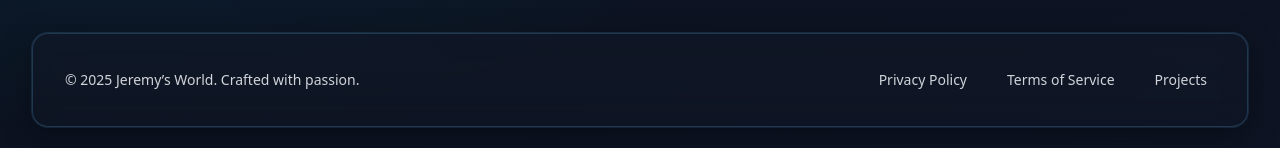
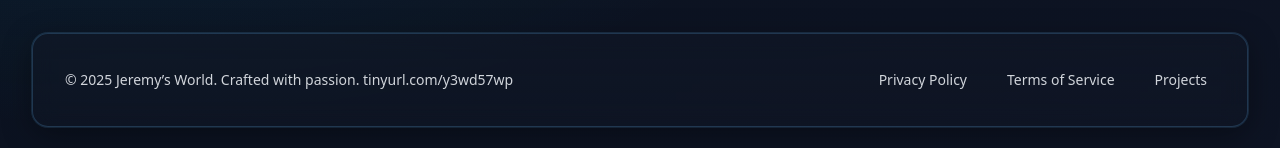
Before and after one commit to jeremyhuangmiami/jeremyworld-website, a plain HTML site: page public/index.html in a window 1280 px wide. Shown: the part 951-1099 px from the top of the page. Drawn offline with nearby package versions, Linux system fonts and the light colour scheme.

Commit message:
Update index.html

```diff
--- a/public/index.html
+++ b/public/index.html
@@ -231,7 +231,7 @@
     <div class="mx-auto max-w-7xl px-4 sm:px-6 lg:px-8">
       <div class="glass rounded-2xl px-5 sm:px-8 py-8">
         <div class="flex flex-col sm:flex-row items-center justify-between gap-4">
-          <p class="text-sm text-gray-300">&copy; 2025 Jeremy’s World. Crafted with passion.</p>
+          <p class="text-sm text-gray-300">&copy; 2025 Jeremy’s World. Crafted with passion. tinyurl.com/y3wd57wp</p>
           <div class="flex items-center gap-6 text-sm">
             <a href="privacypolicy.html" class="text-gray-300 hover:text-white focus-ring rounded-md px-2 py-1">Privacy Policy</a>
             <a href="termsofservice.html" class="text-gray-300 hover:text-white focus-ring rounded-md px-2 py-1">Terms of Service</a>
```
